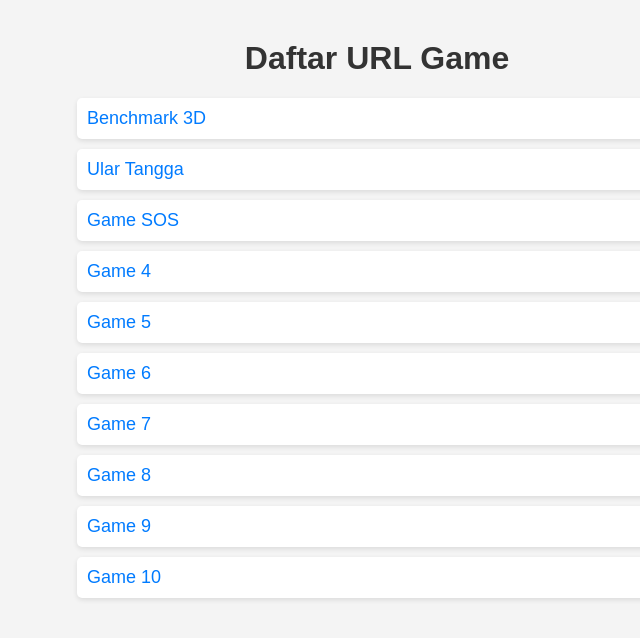
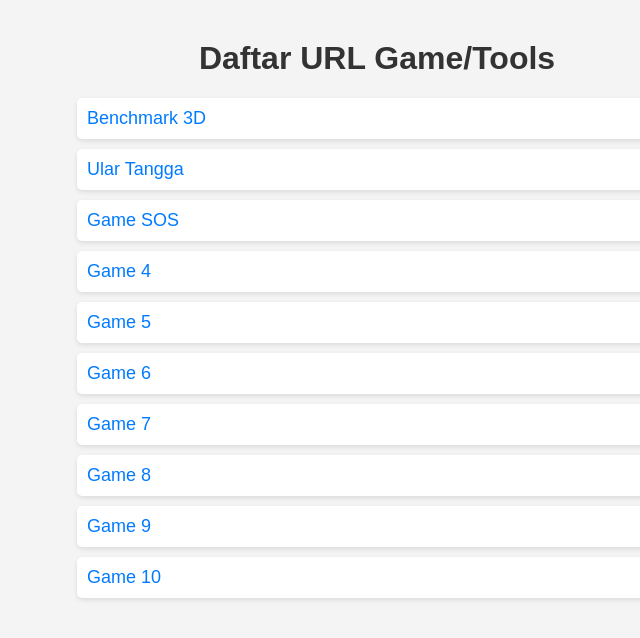
Before and after one commit to adiazrestu/adiazrestu.github.io, a plain HTML site: page index.html in a window 1280 px wide. Shown: the whole page, without its empty margins (263-903 px from the left). Drawn offline with Linux system fonts and the light colour scheme.

Commit message:
Update index.html

```diff
--- a/index.html
+++ b/index.html
@@ -39,7 +39,7 @@
     </style>
 </head>
 <body>
-    <h1>Daftar URL Game</h1>
+    <h1>Daftar URL Game/Tools</h1>
     <ul>
         <li><a href="https://adiazrestu.github.io/Benchmark" target="_blank">Benchmark 3D</a></li>
         <li><a href="https://adiazrestu.github.io/ulartangga" target="_blank">Ular Tangga</a></li>
```
